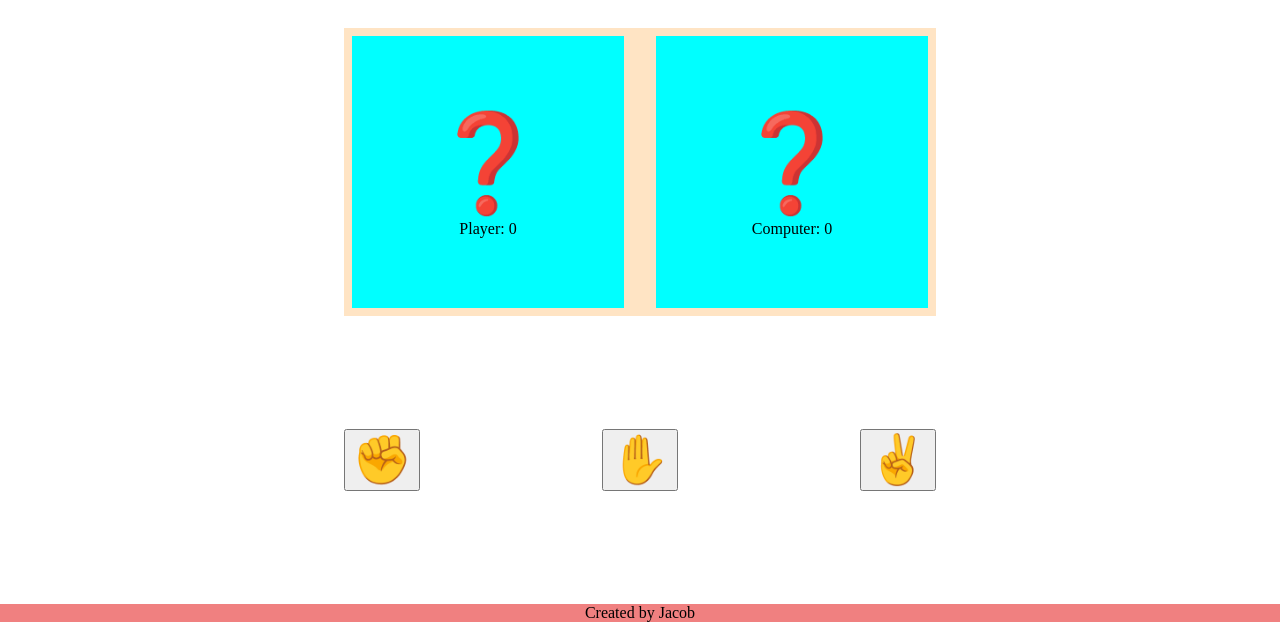
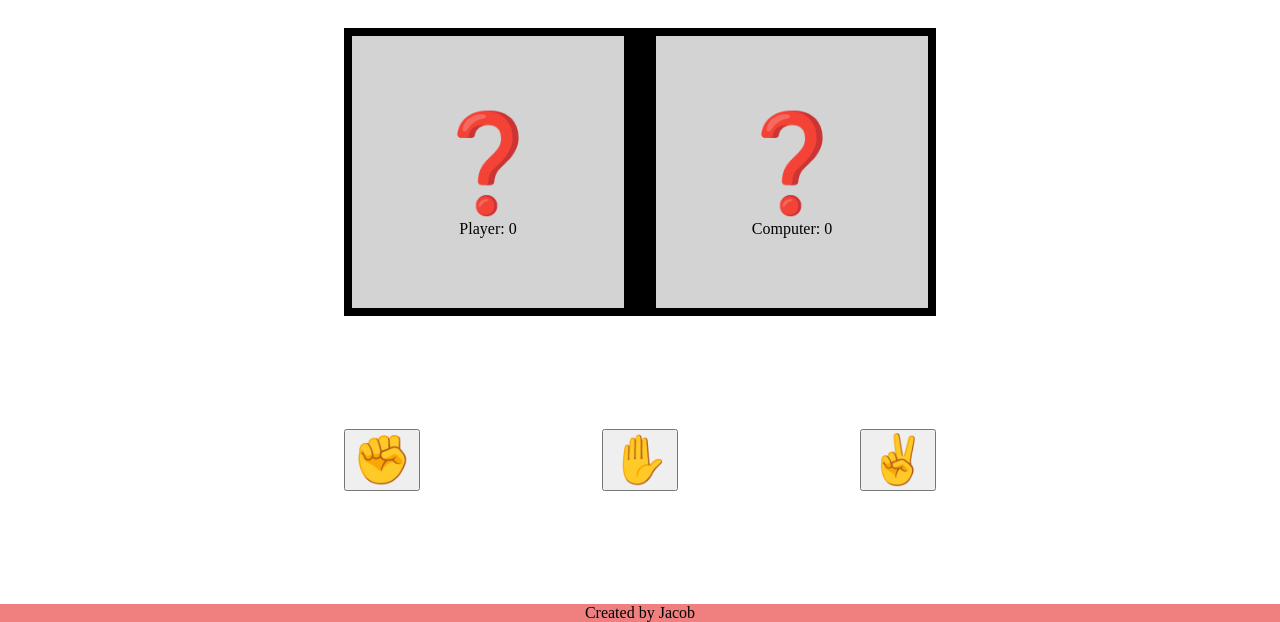
Before and after one commit to jakovid/Portfolio-01-Rock-Paper-Scissors, a website: page dist/index.html in a window 1280 px wide. Shown: the part 240-862 px from the top of the page. Drawn offline with Linux system fonts and the light colour scheme.

Commit message:
finished polishing the style

```diff
--- a/src/modules/playRound.js
+++ b/src/modules/playRound.js
@@ -7,7 +7,7 @@ function playRound(playerInput,computerInput) {
     let subAnnouncement = document.getElementById('subAnnouncement');
 
     if (playerInput == computerInput) {
-        mainAnnouncement.innerHTML = 'Its A Tie';
+        mainAnnouncement.innerHTML = 'Its A Tie!';
         subAnnouncement.innerHTML = `you both threw ${playerInput}`;
     } else if (computerInput == rules[playerInput]) {
         mainAnnouncement.innerHTML = 'You Win!';
--- a/style.css
+++ b/style.css
@@ -47,7 +47,7 @@
 #gameBox {
     display: grid;
     grid-template-columns: 1fr 1fr;
-    background-color: bisque;
+    background-color: black;
     gap: 1rem;
 }
 
@@ -57,7 +57,7 @@
     text-align: center;
     align-items: center;
     justify-content: center;
-    background-color: aqua;
+    background-color: lightgray;
     margin: 0.5rem;
     width: 20vw;
     height: 20vw;
```
Also changed, not shown: dist/main.js.
